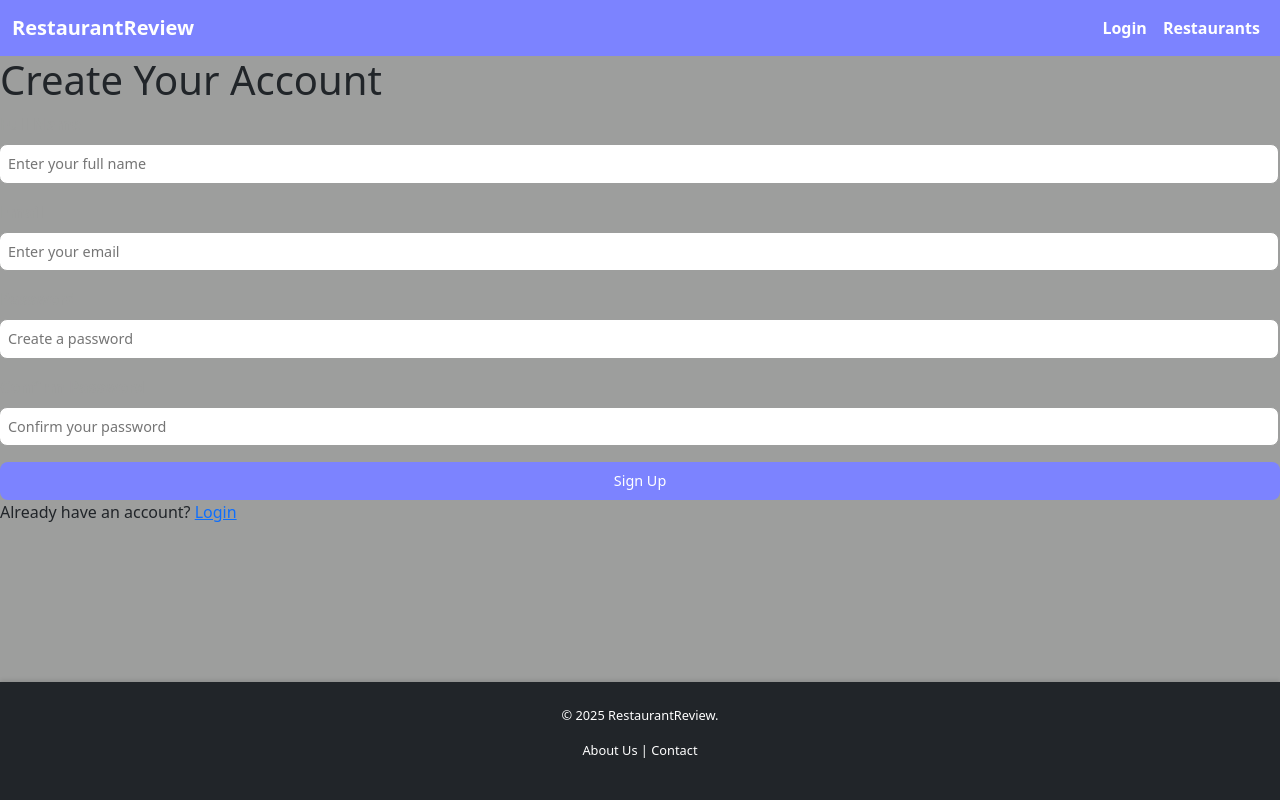
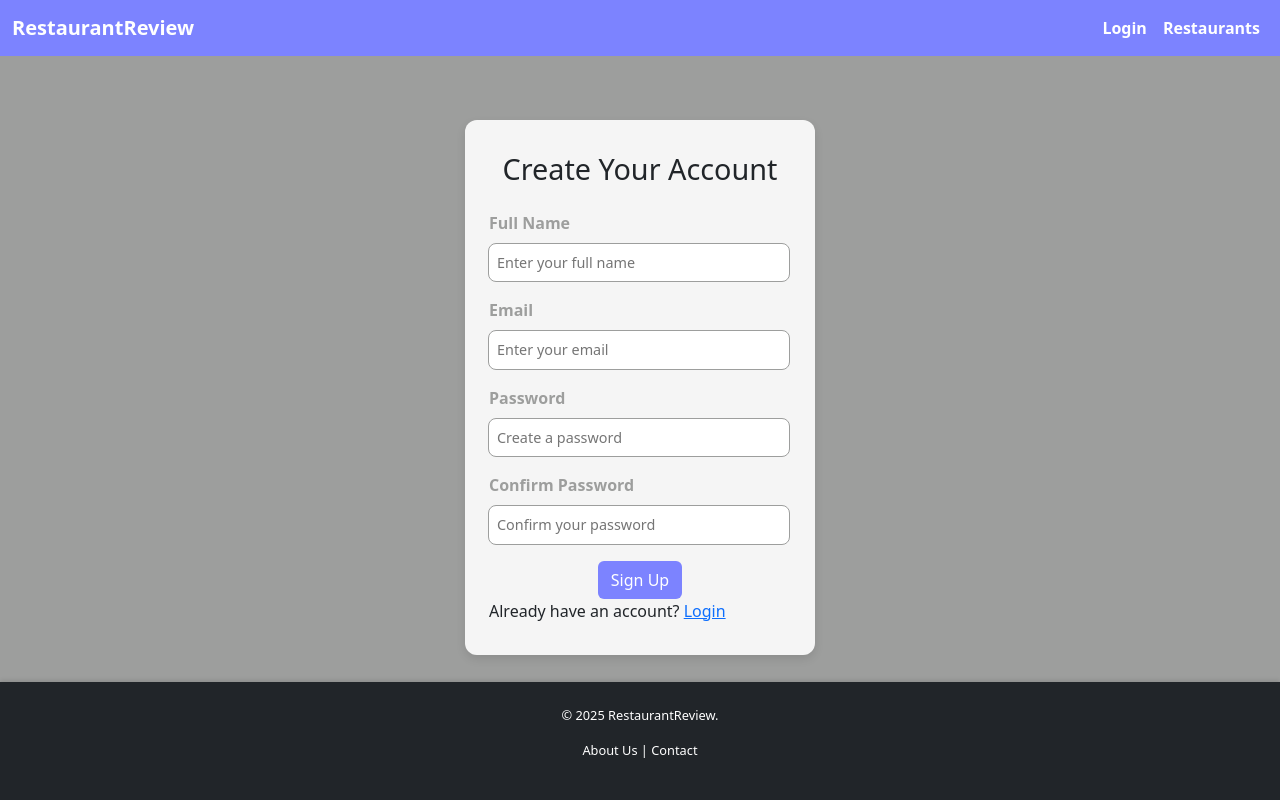
Before and after one commit to samueltl21/restaurantreview, a Flask app: page /sign_up in a window 1280 px wide. Run offline with Flask 3, Linux system fonts and the light colour scheme.

Commit message:
Update styles.css

```diff
--- a/app/static/styles.css
+++ b/app/static/styles.css
@@ -44,33 +44,29 @@
     border: 1px solid #ffffff;
 }
 
-/* Container styles for login and registration */
-.login-container,
-.registration-container {
+.center-container {
     display: flex;
-    flex-direction: column;
     justify-content: center;
     align-items: center;
-    background-color: rgba(245, 245, 245, 0.9);
-    padding: 1.5rem 1rem;
-    border-radius: 20px;
-    box-shadow: 0 4px 10px rgba(0, 0, 0, 0.15);
-    width: 90%;
-    max-width: 400px;
-    max-height: 75vh;
-    overflow-y: auto;
-    margin: 4rem auto;
-    top: calc(50vh - 50%);
 }
 
-/* Title styles */
-.login-container h1,
-.registration-container h1 {
-    font-size: 1.5rem;
-    margin-bottom: 1rem;
-    color: #000000;
+.auth-form {
+    display: block;
+    max-width: 350px;
+    margin: 4rem auto;
+    padding: 2rem 1.5rem;
+    background-color: rgba(255, 255, 255, 0.9);
+    border-radius: 12px;
+    box-shadow: 0 4px 10px rgba(0, 0, 0, 0.1);
+}
+
+
+h1 {
     text-align: center;
+    font-size: 1.8rem;
+    margin-bottom: 1.5rem;
 }
+
 
 /* Input group styles */
 .input-group {
@@ -103,15 +99,15 @@
 }
 
 /* General button styles */
-.btn {
+/* .btn {
     width: 100%;
-    padding: 0.5rem;
+    padding: 0.6rem;
+    font-size: 1rem;
+    border-radius: 8px;
     color: #ffffff;
-    font-size: 0.9rem;
+    cursor: pointer;
     border: none;
-    border-radius: 8px;
-    cursor: pointer;
-    text-align: center;
+    background-color: #7c83ff;
     transition: background-color 0.2s ease-in-out;
 }
 
@@ -119,7 +115,7 @@
     background-color: #000000;
     color: #ffffff;
     border: 1px solid #ffffff;
-}
+} */
 
 /* Link styles */
 .link {
```
